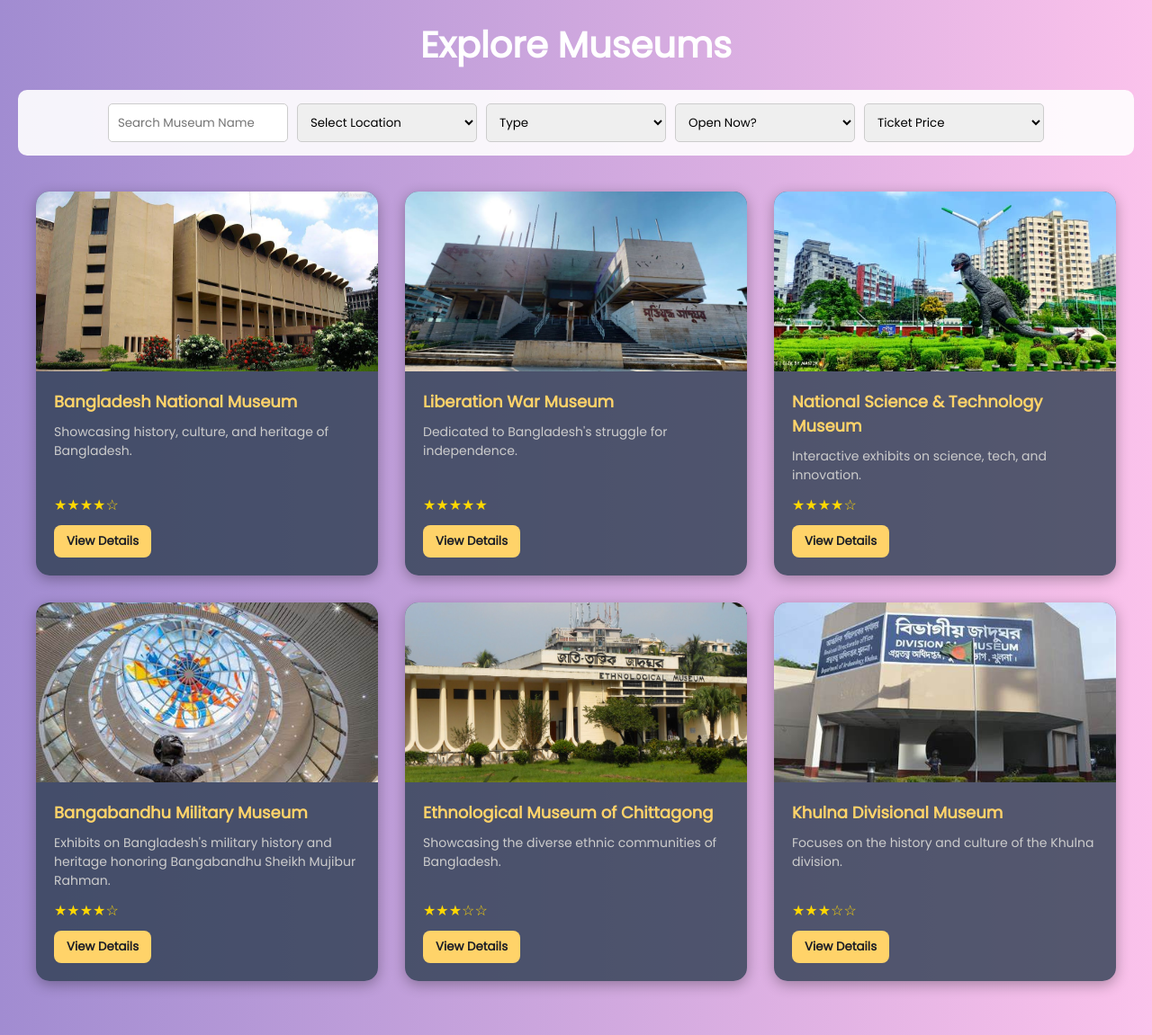
After one commit to Muhtasim-Masum-Hasnayen/Ticket_Management_System, a PHP site: page /Museums.php in a window 1280 px wide. The commit adds this page. Shown: the whole page at 90% size. Run offline with PHP 8.4, Linux system fonts and the light colour scheme; a stand-in replaces the project's code that opens the database connection; some libraries are stand-ins or nearby versions.

Commit message:
First Commit

```diff
--- a/LandingPage.php
+++ b/LandingPage.php
@@ -131,7 +131,7 @@
           <a class="nav-link fs-5 fw-semibold text-primary hover-effect" href="#parks">Parks</a>
         </li>
         <li class="nav-item">
-          <a class="nav-link fs-5 fw-semibold text-primary hover-effect" href="#museums">Museums</a>
+          <a class="nav-link fs-5 fw-semibold text-primary hover-effect" href="Museums.php">Museums</a>
         </li>
         <li class="nav-item">
           <a class="nav-link fs-5 fw-semibold text-primary hover-effect" href="My_Ticket.php">My Tickets</a>
--- /dev/null
+++ b/Museums.php
@@ -0,0 +1,485 @@
+<!DOCTYPE html>
+<html lang="en">
+
+<head>
+  <meta charset="UTF-8">
+  <meta name="viewport" content="width=device-width, initial-scale=1.0">
+  <title>Museums | SmartTicket</title>
+  <link rel="stylesheet" href="https://cdnjs.cloudflare.com/ajax/libs/font-awesome/6.5.0/css/all.min.css">
+  <link href="https://fonts.googleapis.com/css2?family=Poppins&display=swap" rel="stylesheet">
+  <style>
+    * {
+      margin: 0;
+      padding: 0;
+      box-sizing: border-box;
+      font-family: 'Poppins', sans-serif;
+    }
+
+    body {
+      background: linear-gradient(to right, #a18cd1, #fbc2eb);
+      padding: 20px;
+    }
+
+    h1.title {
+      text-align: center;
+      font-size: 2.5rem;
+      margin-bottom: 20px;
+      color: #fff;
+    }
+
+    .filter-section {
+      background: rgba(255, 255, 255, 0.9);
+      padding: 15px;
+      border-radius: 10px;
+      margin-bottom: 20px;
+      display: flex;
+      flex-wrap: wrap;
+      gap: 10px;
+      justify-content: center;
+    }
+
+    .filter-section input,
+    .filter-section select {
+      padding: 10px;
+      border-radius: 5px;
+      border: 1px solid #ccc;
+      width: 200px;
+    }
+
+    .museum-grid {
+      display: grid;
+      grid-template-columns: repeat(3, 1fr);
+      gap: 30px;
+      margin: 40px 0;
+      padding: 0 20px;
+    }
+
+    .museum-card {
+      background: rgba(44, 62, 80, 0.8);
+      border-radius: 15px;
+      overflow: hidden;
+      box-shadow: 0 4px 15px rgba(0, 0, 0, 0.3);
+      transition: transform 0.3s;
+      height: 100%;
+      display: flex;
+      flex-direction: column;
+    }
+
+    .museum-card:hover {
+      transform: translateY(-5px);
+    }
+
+    .museum-card img {
+      width: 100%;
+      height: 200px;
+      object-fit: cover;
+    }
+
+    .museum-card-content {
+      padding: 20px;
+      display: flex;
+      flex-direction: column;
+      flex-grow: 1;
+    }
+
+    .museum-card-content h3 {
+      font-size: 18px;
+      margin-bottom: 10px;
+      color: #ffd369;
+    }
+
+    .museum-card-content p {
+      flex-grow: 1;
+      font-size: 14px;
+      color: #ccc;
+    }
+
+    .rating {
+      font-size: 16px;
+      margin: 10px 0;
+      color: gold;
+    }
+
+    .view-btn {
+      padding: 8px 14px;
+      background-color: #ffd369;
+      color: #1c1e26;
+      border: none;
+      border-radius: 8px;
+      cursor: pointer;
+      font-weight: bold;
+      align-self: flex-start;
+    }
+
+    @media (max-width: 1024px) {
+      .museum-grid {
+        grid-template-columns: repeat(2, 1fr);
+      }
+    }
+
+    @media (max-width: 768px) {
+      .museum-grid {
+        grid-template-columns: 1fr;
+      }
+    }
+
+    /* Popup styling */
+    .popup {
+      display: none;
+      position: fixed;
+      z-index: 1000;
+      top: 0;
+      left: 0;
+      width: 100%;
+      height: 100%;
+      background-color: rgba(0, 0, 0, 0.8);
+      justify-content: center;
+      align-items: center;
+    }
+
+    .popup-content {
+      background: #1c1e26;
+      padding: 30px;
+      border-radius: 12px;
+      width: 90%;
+      max-width: 600px;
+      color: #fff;
+      box-shadow: 0 0 20px rgba(255, 255, 255, 0.1);
+      position: relative;
+    }
+
+    .popup-content .close-btn {
+      position: absolute;
+      top: 10px;
+      right: 15px;
+      font-size: 24px;
+      cursor: pointer;
+      color: #ffd369;
+    }
+
+    iframe {
+      margin-top: 15px;
+      border-radius: 8px;
+    }
+  </style>
+</head>
+
+<body>
+
+  <h1 class="title">Explore Museums</h1>
+
+  <div class="filter-section">
+    <input type="text" placeholder="Search Museum Name" />
+    <select>
+      <option value="">Select Location</option>
+      <option value="Dhaka">Dhaka</option>
+      <option value="Chattogram">Chattogram</option>
+      <option value="Khulna">Khulna</option>
+    </select>
+    <select>
+      <option value="">Type</option>
+      <option value="Art">Art</option>
+      <option value="History">History</option>
+      <option value="Science">Science</option>
+      <option value="Culture">Culture</option>
+      <option value="Natural">Natural History</option>
+    </select>
+    <select>
+      <option value="">Open Now?</option>
+      <option value="yes">Yes</option>
+      <option value="no">No</option>
+    </select>
+    <select>
+      <option value="">Ticket Price</option>
+      <option value="low">৳0–100</option>
+      <option value="mid">৳101–300</option>
+      <option value="high">৳301+</option>
+    </select>
+  </div>
+
+  <div class="museum-grid">
+
+    <!-- Museum 1 -->
+    <div
+      class="museum-card"
+      data-name="Bangladesh National Museum"
+      data-location="Dhaka"
+      data-type="Culture"
+      data-open="yes"
+      data-price="low"
+    >
+      <img src="BD National Museum.jpg" alt="Bangladesh National Museum" />
+      <div class="museum-card-content">
+        <h3>Bangladesh National Museum</h3>
+        <p>Showcasing history, culture, and heritage of Bangladesh.</p>
+        <div class="rating">★★★★☆</div>
+        <button class="view-btn" onclick="openPopup('popup1')">View Details</button>
+      </div>
+    </div>
+
+    <!-- Museum 2 -->
+    <div
+      class="museum-card"
+      data-name="Liberation War Museum"
+      data-location="Dhaka"
+      data-type="History"
+      data-open="yes"
+      data-price="low"
+    >
+      <img src="Liberationwarmuseum.jpg" alt="Liberation War Museum" />
+      <div class="museum-card-content">
+        <h3>Liberation War Museum</h3>
+        <p>Dedicated to Bangladesh's struggle for independence.</p>
+        <div class="rating">★★★★★</div>
+        <button class="view-btn" onclick="openPopup('popup2')">View Details</button>
+      </div>
+    </div>
+
+    <!-- Museum 3 -->
+    <div
+      class="museum-card"
+      data-name="National Science & Technology Museum"
+      data-location="Dhaka"
+      data-type="Science"
+      data-open="yes"
+      data-price="low"
+    >
+      <img src="nationalscienceandtech.jpg" alt="National Science & Technology Museum" />
+      <div class="museum-card-content">
+        <h3>National Science & Technology Museum</h3>
+        <p>Interactive exhibits on science, tech, and innovation.</p>
+        <div class="rating">★★★★☆</div>
+        <button class="view-btn" onclick="openPopup('popup3')">View Details</button>
+      </div>
+    </div>
+
+        <!-- Museum 4 -->
+        <div
+          class="museum-card"
+          data-name="Bangabandhu Military Museum"
+          data-location="Dhaka"
+          data-type="Military"
+          data-open="yes"
+          data-price="low"
+        >
+          <img src="military museum.jpg" alt="Bangabandhu Military Museum" />
+          <div class="museum-card-content">
+            <h3>Bangabandhu Military Museum</h3>
+            <p>Exhibits on Bangladesh's military history and heritage honoring Bangabandhu Sheikh Mujibur Rahman.</p>
+            <div class="rating">★★★★☆</div>
+        <button class="view-btn" onclick="openPopup('popup4')">View Details</button>
+          </div>
+        </div>
+
+        <!-- Museum 5 -->
+        <div
+          class="museum-card"
+          data-name="Ethnological Museum of Chittagong"
+          data-location="Chattogram"
+          data-type="Culture"
+          data-open="yes"
+          data-price="low"
+        >
+          <img src="MuseumChittagong.jpg" alt="Ethnological Museum of Chittagong" />
+          <div class="museum-card-content">
+            <h3>Ethnological Museum of Chittagong</h3>
+            <p>Showcasing the diverse ethnic communities of Bangladesh.</p>
+            <div class="rating">★★★☆☆</div>
+            <button class="view-btn" onclick="openPopup('popup5')">View Details</button>
+          </div>
+        </div>
+
+        <!-- Museum 6 -->
+        <div
+          class="museum-card"
+          data-name="Khulna Divisional Museum"
+          data-location="Khulna"
+          data-type="History"
+          data-open="no"
+          data-price="low"
+        >
+          <img src="Khulna Divisional Museum.jpg" alt="Khulna Divisional Museum" />
+          <div class="museum-card-content">
+            <h3>Khulna Divisional Museum</h3>
+            <p>Focuses on the history and culture of the Khulna division.</p>
+            <div class="rating">★★★☆☆</div>
+            <button class="view-btn" onclick="openPopup('popup6')">View Details</button>
+          </div>
+        </div>
+
+
+  </div>
+
+  <!-- Popup 1 -->
+  <div class="popup" id="popup1" style="display:none;">
+    <div class="popup-content">
+      <span class="close-btn" onclick="closePopup('popup1')">&times;</span>
+      <h2>Bangladesh National Museum</h2>
+      <p><strong>Description:</strong> The museum houses historical artifacts, art pieces, and natural history displays representing Bangladesh’s heritage.</p>
+      <p><strong>Address:</strong> Shahbagh, Dhaka</p>
+      <p><strong>Opening Hours:</strong> 10:00 AM – 6:00 PM</p>
+      <p><strong>Ticket Price:</strong> ৳50</p>
+      <p><strong>Contact:</strong> 02-58613500</p>
+      <iframe
+        src="https://maps.google.com/maps?q=bangladesh%20national%20museum&t=&z=13&ie=UTF8&iwloc=&output=embed"
+        width="100%"
+        height="200"
+        frameborder="0"
+        allowfullscreen
+      ></iframe>
+    </div>
+  </div>
+
+  <!-- Popup 2 -->
+  <div class="popup" id="popup2" style="display:none;">
+    <div class="popup-content">
+      <span class="close-btn" onclick="closePopup('popup2')">&times;</span>
+      <h2>Liberation War Museum</h2>
+      <p><strong>Description:</strong> A tribute to the martyrs and freedom fighters of 1971, with exhibits including photographs, documents, and weapons.</p>
+      <p><strong>Address:</strong> Agargaon, Dhaka</p>
+      <p><strong>Opening Hours:</strong> 10:00 AM – 5:00 PM</p>
+      <p><strong>Ticket Price:</strong> ৳30</p>
+      <p><strong>Contact:</strong> 02-9126049</p>
+      <iframe
+        src="https://maps.google.com/maps?q=liberation%20war%20museum%20dhaka&t=&z=13&ie=UTF8&iwloc=&output=embed"
+        width="100%"
+        height="200"
+        frameborder="0"
+        allowfullscreen
+      ></iframe>
+    </div>
+  </div>
+
+  <!-- Popup 3 -->
+  <div class="popup" id="popup3" style="display:none;">
+    <div class="popup-content">
+      <span class="close-btn" onclick="closePopup('popup3')">&times;</span>
+      <h2>National Science & Technology Museum</h2>
+      <p><strong>Description:</strong> A hub for learning about science and innovation, with interactive displays, experiments, and educational programs.</p>
+      <p><strong>Address:</strong> Agargaon, Dhaka</p>
+      <p><strong>Opening Hours:</strong> 9:00 AM – 5:00 PM</p>
+      <p><strong>Ticket Price:</strong> ৳20</p>
+      <p><strong>Contact:</strong> 02-8189020</p>
+      <iframe
+        src="https://maps.google.com/maps?q=national%20science%20and%20technology%20museum%20dhaka&t=&z=13&ie=UTF8&iwloc=&output=embed"
+        width="100%"
+        height="200"
+        frameborder="0"
+        allowfullscreen
+      ></iframe>
+    </div>
+    </div>
+
+    <!-- Popup 4 -->
+  <!-- Popup 4 -->
+  <div class="popup" id="popup4" style="display:none;">
+    <div class="popup-content">
+      <span class="close-btn" onclick="closePopup('popup4')">&times;</span>
+      <h2>Bangabandhu Military Museum</h2>
+      <p><strong>Description:</strong> Exhibits on Bangladesh's military history and heritage honoring Bangabandhu Sheikh Mujibur Rahman.</p>
+      <p><strong>Address:</strong> Dhaka Cantonment, Dhaka</p>
+      <p><strong>Opening Hours:</strong> 9:00 AM – 5:00 PM</p>
+      <p><strong>Ticket Price:</strong> Free</p>
+      <p><strong>Contact:</strong> 02-9123456</p>
+      <iframe
+        src="https://maps.google.com/maps?q=bangabandhu%20military%20museum%20dhaka&t=&z=13&ie=UTF8&iwloc=&output=embed"
+        width="100%"
+        height="200"
+        frameborder="0"
+        allowfullscreen
+      ></iframe>
+    </div>
+  </div>
+
+
+      <!-- Popup 5 -->
+        <div class="popup" id="popup5" style="display:none;">
+          <div class="popup-content">
+            <span class="close-btn" onclick="closePopup('popup5')">&times;</span>
+          <h2>Ethnological Museum of Chittagong</h2>
+          <p><strong>Description:</strong> Showcasing the diverse ethnic communities of Bangladesh.</p>
+          <p><strong>Address:</strong> Nasirabad, Chattogram</p>
+          <p><strong>Opening Hours:</strong> 10:00 AM – 6:00 PM</p>
+          <p><strong>Ticket Price:</strong> ৳40</p>
+          <p><strong>Contact:</strong> 031-6543210</p>
+          <iframe src="https://maps.google.com/maps?q=ethnological%20museum%20chattogram&t=&z=13&ie=UTF8&iwloc=&output=embed" width="100%" height="200" frameborder="0" allowfullscreen></iframe>
+        </div>
+      </div>
+
+      <!-- Popup 6 -->
+        <div class="popup" id="popup6" style="display:none;">
+          <div class="popup-content">
+            <span class="close-btn" onclick="closePopup('popup6')">&times;</span>
+          <h2>Khulna Divisional Museum</h2>
+          <p><strong>Description:</strong> Focuses on the history and culture of the Khulna division.</p>
+          <p><strong>Address:</strong> Khulna City, Khulna</p>
+          <p><strong>Opening Hours:</strong> 9:00 AM – 4:00 PM</p>
+          <p><strong>Ticket Price:</strong> ৳20</p>
+          <p><strong>Contact:</strong> 041-1234567</p>
+          <iframe src="https://maps.google.com/maps?q=khulna%20divisional%20museum&t=&z=13&ie=UTF8&iwloc=&output=embed" width="100%" height="200" frameborder="0" allowfullscreen></iframe>
+        </div>
+  </div>
+
+  <script>
+    document.addEventListener("DOMContentLoaded", function () {
+      const searchInput = document.querySelector(".filter-section input[type='text']");
+      const locationSelect = document.querySelectorAll(".filter-section select")[0];
+      const typeSelect = document.querySelectorAll(".filter-section select")[1];
+      const openSelect = document.querySelectorAll(".filter-section select")[2];
+      const priceSelect = document.querySelectorAll(".filter-section select")[3];
+
+      const museumCards = document.querySelectorAll(".museum-card");
+
+      function filterMuseums() {
+        const searchText = searchInput.value.toLowerCase();
+        const location = locationSelect.value;
+        const type = typeSelect.value;
+        const open = openSelect.value;
+        const price = priceSelect.value;
+
+        museumCards.forEach((card) => {
+          const name = card.dataset.name.toLowerCase();
+          const cardLocation = card.dataset.location;
+          const cardType = card.dataset.type;
+          const cardOpen = card.dataset.open;
+          const cardPrice = card.dataset.price;
+
+          // Match logic for price ranges
+          let priceMatch = true;
+          if (price) {
+            if (price === "low") priceMatch = cardPrice === "low";
+            else if (price === "mid") priceMatch = cardPrice === "mid";
+            else if (price === "high") priceMatch = cardPrice === "high";
+          }
+
+          const match =
+            (!searchText || name.includes(searchText)) &&
+            (!location || cardLocation === location) &&
+            (!type || cardType === type) &&
+            (!open || cardOpen === open) &&
+            priceMatch;
+
+          card.style.display = match ? "block" : "none";
+        });
+      }
+
+      searchInput.addEventListener("input", filterMuseums);
+      locationSelect.addEventListener("change", filterMuseums);
+      typeSelect.addEventListener("change", filterMuseums);
+      openSelect.addEventListener("change", filterMuseums);
+      priceSelect.addEventListener("change", filterMuseums);
+    });
+
+    function openPopup(id) {
+      document.getElementById(id).style.display = "flex";
+    }
+
+    function closePopup(id) {
+      document.getElementById(id).style.display = "none";
+    }
+  </script>
+
+</body>
+
+
+</html>
```
Also changed, not shown: BD National Museum.jpg (added), Khulna Divisional Museum.jpg (added), MuseumChittagong.jpg (added), nationalscienceandtech.jpg (added).
